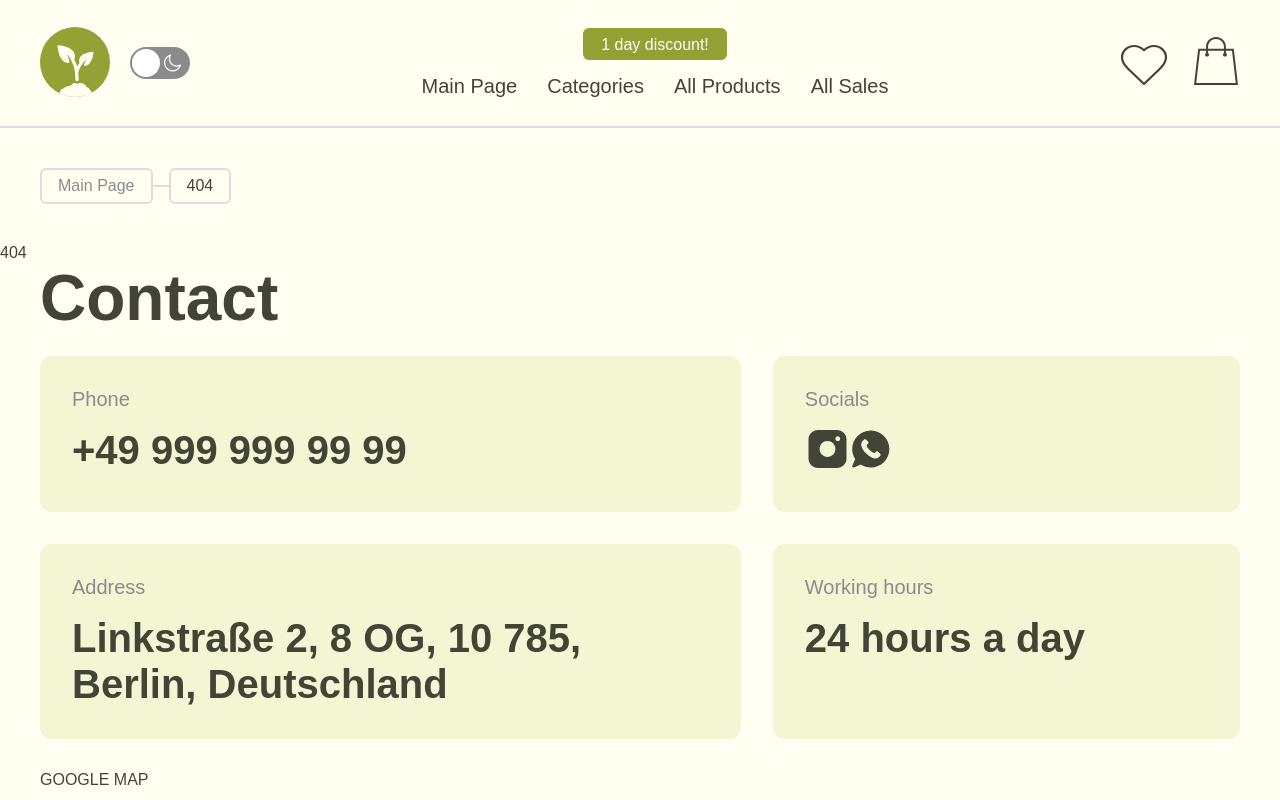
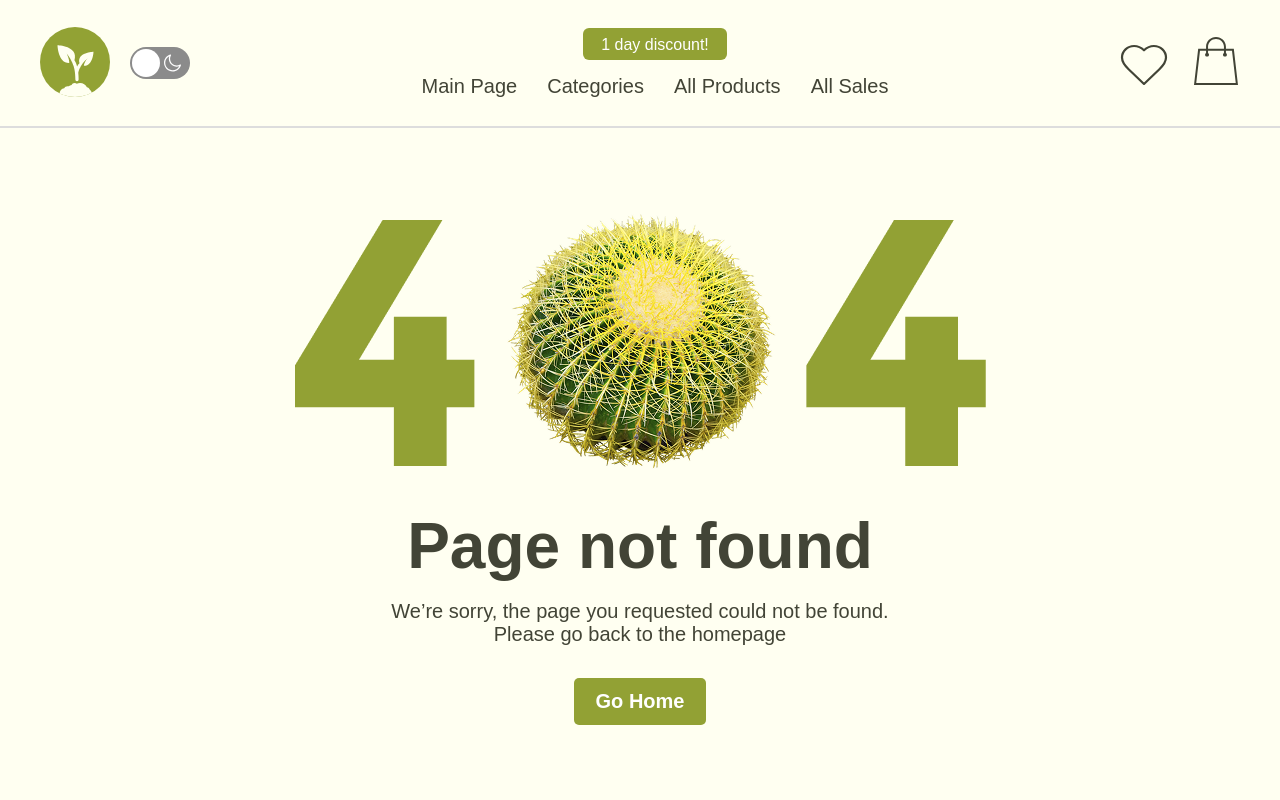
Before and after one commit to MirzoevChess/graduation_project, a React (Vite) app: page /404 in a window 1280 px wide. Shown: the top 800 px of the page. Built offline with nearby package versions, Linux system fonts and the light colour scheme; no server answers.

Commit message:
NotFound Page created

```diff
--- a/src/components/Breadcrumbs/Breadcrumbs.jsx
+++ b/src/components/Breadcrumbs/Breadcrumbs.jsx
@@ -12,6 +12,7 @@ const Breadcrumbs = () => {
   const location = useLocation();
 
   if (location.pathname === "/") return null;
+  if (location.pathname === "/404") return null;
 
   let currentLink = "";
 
--- /dev/null
+++ b/src/pages/404/404.jsx
@@ -0,0 +1,23 @@
+import { Link } from "react-router-dom";
+import NotFoundImg from "../../assets/404.png";
+import styles from "./404.module.scss";
+
+const NotFound = () => {
+  return (
+    <div className={styles.container}>
+      <img src={NotFoundImg} alt="Page not found" />
+      <div className={styles.text}>
+        <h2 className={styles.title}>Page not found</h2>
+        <p className={styles.sorry}>
+          We’re sorry, the page you requested could not be found.
+          <br /> Please go back to the homepage
+        </p>
+      </div>
+      <Link to="/">
+        <div className={styles.linkBtn}>Go Home</div>
+      </Link>
+    </div>
+  );
+};
+
+export default NotFound;
--- /dev/null
+++ b/src/pages/404/404.module.scss
@@ -0,0 +1,40 @@
+.container {
+  display: flex;
+  flex-direction: column;
+  align-items: center;
+  //   margin: 0 auto;
+  width: 100%;
+  padding: 5rem 23.5rem;
+  gap: 2rem;
+
+  .text {
+    display: flex;
+    align-items: center;
+    flex-direction: column;
+    gap: 1rem;
+    .title {
+      font-size: 64px;
+    }
+    .sorry {
+      font-size: 20px;
+      text-align: center;
+    }
+  }
+
+  .linkBtn {
+    padding: 0.625rem 1.25rem;
+    background-color: #92a134;
+    color: white;
+    text-decoration: none;
+    border-radius: 0.3125rem;
+    font-size: 1.25rem;
+    font-weight: bold;
+    display: inline-block;
+    border: 2px solid transparent;
+    transition: border 0.2s ease, box-shadow 0.2s ease;
+
+    &:hover {
+      border: 2px solid #fff;
+    }
+  }
+}
--- a/src/routes/appRoutes.jsx
+++ b/src/routes/appRoutes.jsx
@@ -1,5 +1,7 @@
 import { lazy } from "react";
+import { Navigate } from "react-router-dom";
 
+const NotFound = lazy(() => import("../pages/404/404"));
 const Home = lazy(() => import("../pages/Home/Home"));
 const AllCategories = lazy(() =>
   import("../pages/AllCategories/AllCategories")
@@ -15,12 +17,46 @@ const ProductPage = lazy(() =>
 const FavoritesPage = lazy(() => import("../pages/Favorites/Favorites"));
 
 export const appRoutes = [
-  { id: 1, path: "/", element: <Home /> },
-  { id: 2, path: "/categories", element: <AllCategories /> },
-  { id: 3, path: "/categories/:categoryId", element: <CategoryPage /> },
-  { id: 4, path: "/all-products", element: <AllProducts /> },
-  { id: 5, path: "/all-products/:productId", element: <ProductPage /> },
-  { id: 6, path: "/all-sales", element: <AllSales /> },
-  { id: 7, path: "/favorites", element: <FavoritesPage /> },
-  { id: 8, path: "*", element: "404" },
+  { id: 1, path: "/", element: <Home />, showBreadcrumbs: true },
+  {
+    id: 2,
+    path: "/categories",
+    element: <AllCategories />,
+    showBreadcrumbs: true,
+  },
+  {
+    id: 3,
+    path: "/categories/:categoryId",
+    element: <CategoryPage />,
+    showBreadcrumbs: true,
+  },
+  {
+    id: 4,
+    path: "/all-products",
+    element: <AllProducts />,
+    showBreadcrumbs: true,
+  },
+  {
+    id: 5,
+    path: "/all-products/:productId",
+    element: <ProductPage />,
+    showBreadcrumbs: true,
+  },
+  { id: 6, path: "/all-sales", element: <AllSales />, showBreadcrumbs: true },
+  {
+    id: 7,
+    path: "/favorites",
+    element: <FavoritesPage />,
+    showBreadcrumbs: true,
+  },
+  {
+    id: 8,
+    path: "*",
+    element: <Navigate to="/404" replace />,
+  },
+  {
+    id: 9,
+    path: "/404",
+    element: <NotFound />,
+  },
 ];
```
Also changed, not shown: src/assets/404.png (added).
